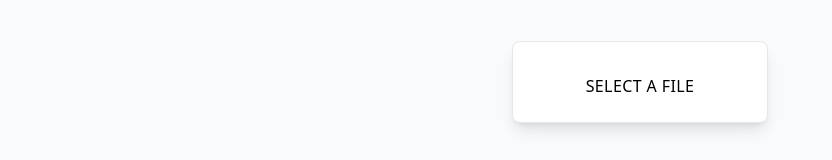
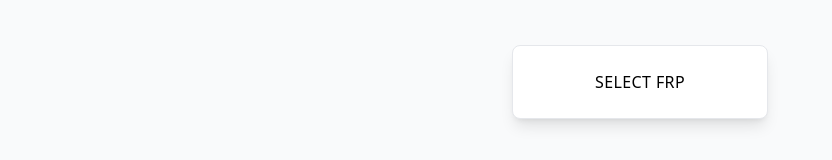
Before and after one commit to TELIT-Hackathon2023/6-kasv, a React (Create React App) app: page / in a window 1280 px wide. Shown: the part 342-502 px from the top of the page, without its empty margins (0-832 px from the left). Built offline with nearby package versions, Linux system fonts and the light colour scheme.

Commit message:
remaked btn margin and text

```diff
--- a/src/components/UploadDocuments.js
+++ b/src/components/UploadDocuments.js
@@ -13,7 +13,7 @@ const UploadDocument = () => {
       <label
         className="w-64 flex flex-col items-center px-4 py-6 bg-white text-blue rounded-lg shadow-lg tracking-wide uppercase border border-blue cursor-pointer"
       >
-        <span className="mt-2 text-base leading-normal">Select a file</span>
+        <span className="text-base leading-normal">Select FRP</span>
         <input type='file' className="hidden" onChange={handleFileChange} />
       </label>
       {selectedFile && <p className="mt-3 text-xl text-gray-600">Selected file: {selectedFile.name}</p>}
```
